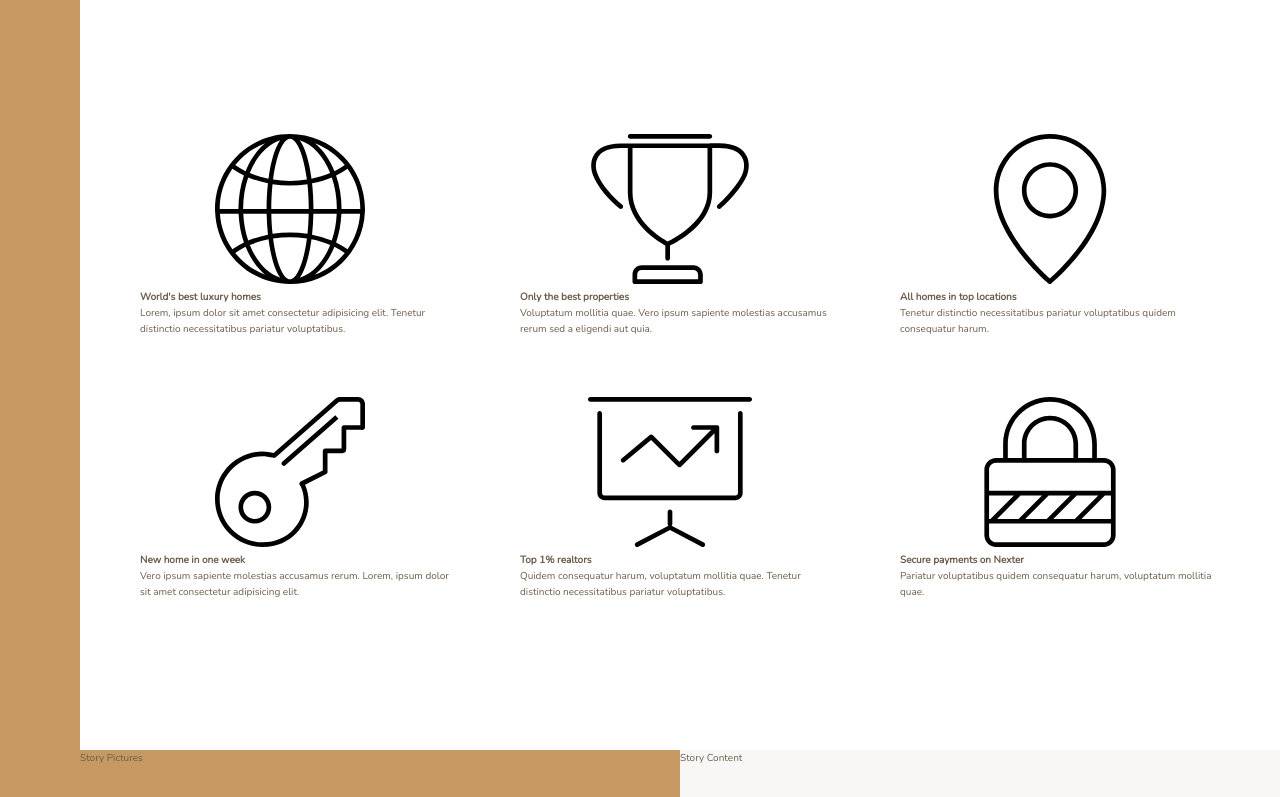
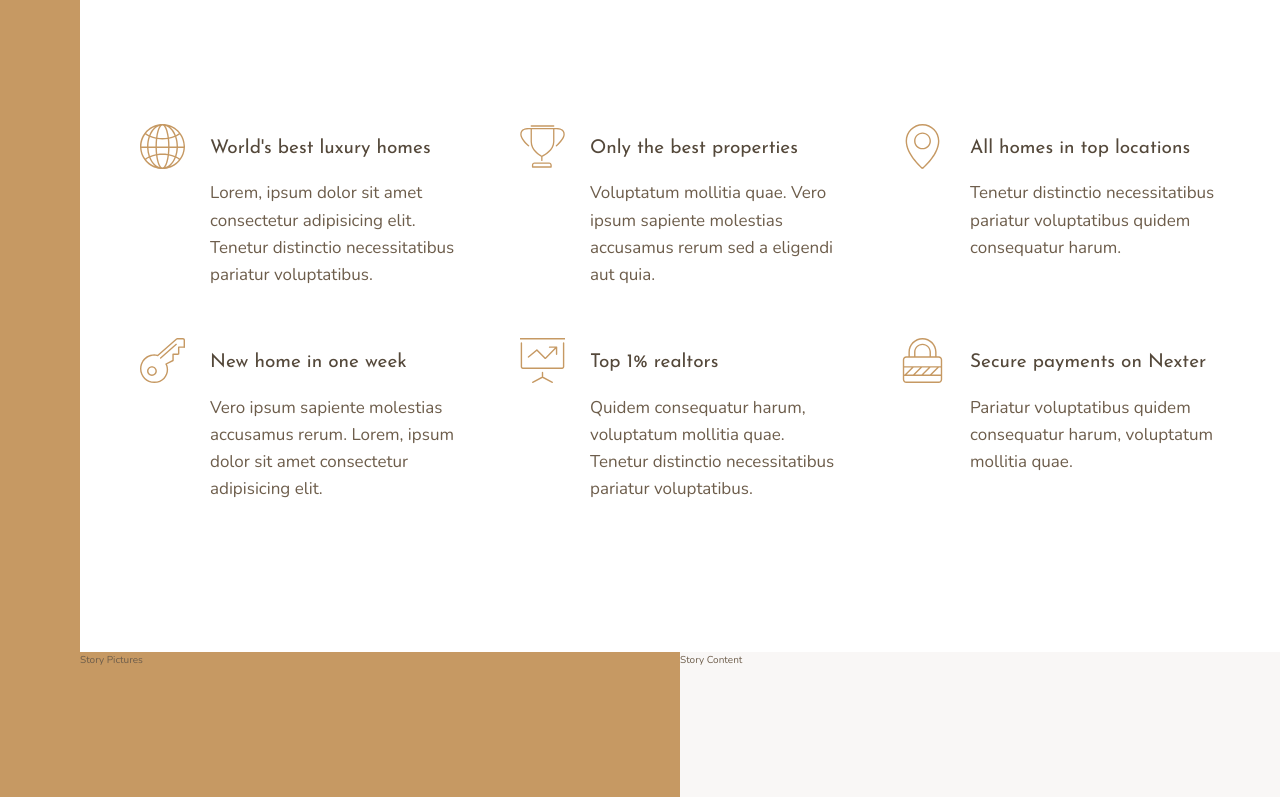
Before and after one commit to PhusionDev/udemy-nexter, a website: page index.html in a window 1280 px wide. Shown: the part 656-1453 px from the top of the page. Drawn offline with nearby package versions, Linux system fonts and the light colour scheme.

Commit message:
Building the Features Section - Part 2

```diff
--- a/index.html
+++ b/index.html
@@ -29,7 +29,7 @@
           <svg class="feature__icon">
             <use xlink:href="img/sprite.svg#icon-global"></use>
           </svg>
-          <h4 class="heading-4">World's best luxury homes</h4>
+          <h4 class="heading-4 heading-4--dark">World's best luxury homes</h4>
           <p class="feature__text">
             Lorem, ipsum dolor sit amet consectetur adipisicing elit. Tenetur distinctio necessitatibus pariatur voluptatibus.
           </p>
@@ -38,7 +38,7 @@
           <svg class="feature__icon">
             <use xlink:href="img/sprite.svg#icon-trophy"></use>
           </svg>
-          <h4 class="heading-4">Only the best properties</h4>
+          <h4 class="heading-4 heading-4--dark">Only the best properties</h4>
           <p class="feature__text">
             Voluptatum mollitia quae. Vero ipsum sapiente molestias accusamus rerum sed a eligendi aut quia.
           </p>
@@ -47,7 +47,7 @@
           <svg class="feature__icon">
             <use xlink:href="img/sprite.svg#icon-map-pin"></use>
           </svg>
-          <h4 class="heading-4">All homes in top locations</h4>
+          <h4 class="heading-4 heading-4--dark">All homes in top locations</h4>
           <p class="feature__text">
             Tenetur distinctio necessitatibus pariatur voluptatibus quidem consequatur harum.
           </p>
@@ -56,7 +56,7 @@
           <svg class="feature__icon">
             <use xlink:href="img/sprite.svg#icon-key"></use>
           </svg>
-          <h4 class="heading-4">New home in one week</h4>
+          <h4 class="heading-4 heading-4--dark">New home in one week</h4>
           <p class="feature__text">
             Vero ipsum sapiente molestias accusamus rerum. Lorem, ipsum dolor sit amet consectetur adipisicing elit.
           </p>
@@ -65,7 +65,7 @@
           <svg class="feature__icon">
             <use xlink:href="img/sprite.svg#icon-presentation"></use>
           </svg>
-          <h4 class="heading-4">Top 1% realtors</h4>
+          <h4 class="heading-4 heading-4--dark">Top 1% realtors</h4>
           <p class="feature__text">
             Quidem consequatur harum, voluptatum mollitia quae. Tenetur distinctio necessitatibus pariatur voluptatibus.
           </p>
@@ -74,7 +74,7 @@
           <svg class="feature__icon">
             <use xlink:href="img/sprite.svg#icon-lock"></use>
           </svg>
-          <h4 class="heading-4">Secure payments on Nexter</h4>
+          <h4 class="heading-4 heading-4--dark">Secure payments on Nexter</h4>
           <p class="feature__text">
             Pariatur voluptatibus quidem consequatur harum, voluptatum mollitia quae.
           </p>
--- a/sass/_features.scss
+++ b/sass/_features.scss
@@ -4,6 +4,27 @@
   margin: 15rem 0;
 
   display: grid;
-  grid-template-columns: repeat(3, 1fr);
+  //grid-template-columns: repeat(3, 1fr);
+  grid-template-columns: repeat(auto-fit, minmax(25rem, 1fr));
   grid-gap: 6rem;
+  align-items: start;
 }
+
+.feature {
+  display: grid;
+  grid-template-columns: min-content 1fr;
+  grid-row-gap: 1.5rem;
+  grid-column-gap: 2.5rem;
+
+  &__icon {
+    fill: $color-primary;
+    width: 4.5rem;
+    height: 4.5rem;
+    grid-row: 1 / span 2;
+    transform: translateY(-1rem);
+  }
+
+  &__text {
+    font-size: 1.7rem;
+  }
+}
--- a/sass/_typography.scss
+++ b/sass/_typography.scss
@@ -0,0 +1,31 @@
+%heading {
+  font-family: $font-display;
+  font-weight: 400;
+}
+
+.heading {
+  &-1 {
+    @extend %heading;
+  }
+
+  &-2 {
+    @extend %heading;
+  }
+
+  &-3 {
+    @extend %heading;
+  }
+
+  &-4 {
+    @extend %heading;
+    font-size: 1.9rem;
+
+    &--light {
+      color: $color-grey-light-1;
+    }
+
+    &--dark {
+      color: $color-grey-dark-1;
+    }
+  }
+}
```
Also changed, not shown: css/style.css.
